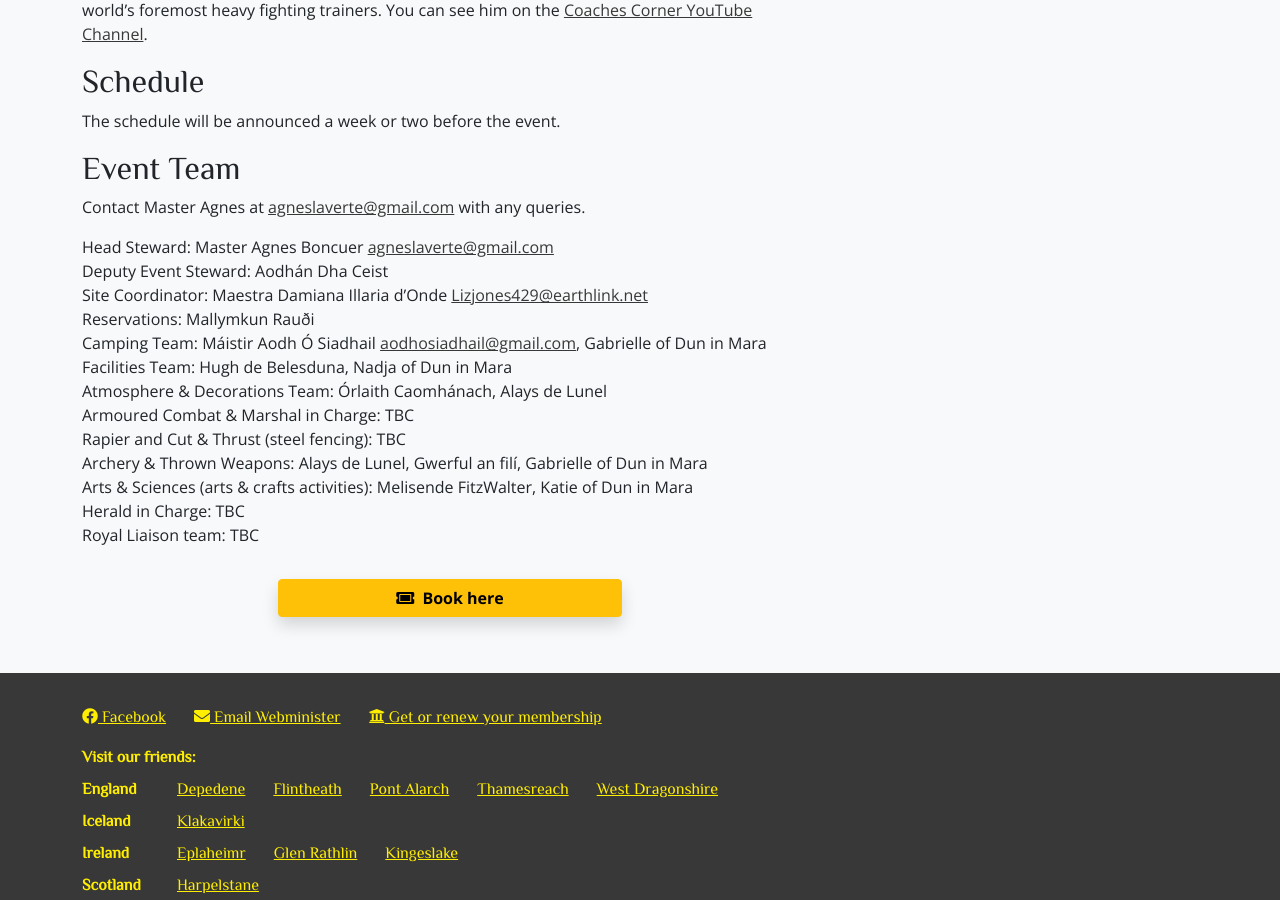
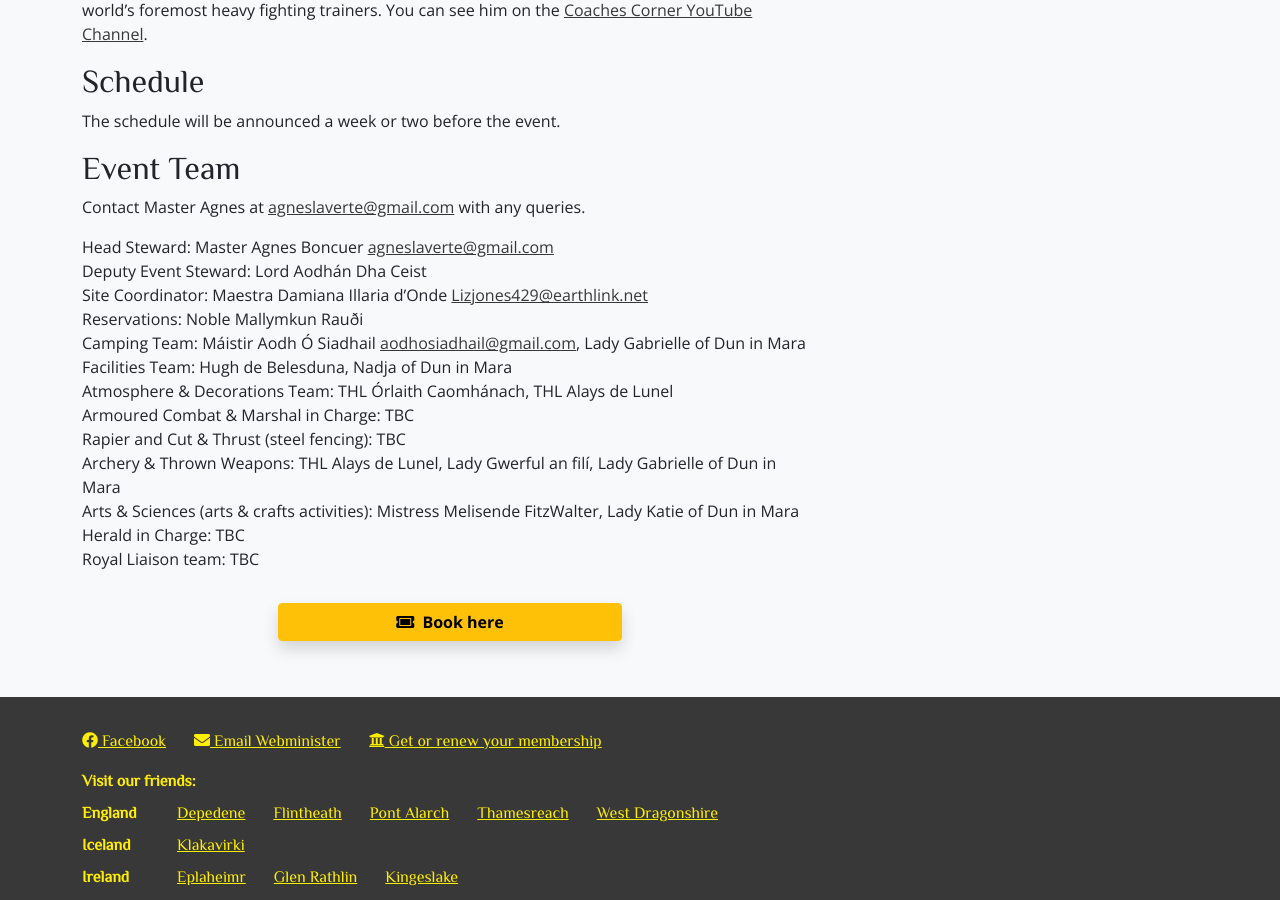
Before and after one commit to drachenwald/dun-in-mara, a Jekyll site: the page built from events/2024/strawberry-raid-iii/index.md, in a window 1280 px wide and 900 px high, scrolled down 4083 px. Built offline with Jekyll 4.4.1, drawn with Linux system fonts in a browser that asks for light colours; comment, search, counter and statistics services are not loaded.

Commit message:
Staff Titles

```diff
--- a/events/2024/strawberry-raid-iii/index.md
+++ b/events/2024/strawberry-raid-iii/index.md
@@ -141,16 +141,16 @@ The schedule will be announced a week or two before the event.
 Contact Master Agnes at <a href="mailto:agneslaverte@gmail.com">agneslaverte@gmail.com</a> with any queries.
 
 Head Steward: Master Agnes Boncuer <a href="mailto:agneslaverte@gmail.com">agneslaverte@gmail.com</a>
-Deputy Event Steward: Aodhán Dha Ceist
+Deputy Event Steward: Lord Aodhán Dha Ceist
 Site Coordinator: Maestra Damiana Illaria d'Onde <a href="mailto:Lizjones429@earthlink.net">Lizjones429@earthlink.net</a>
-Reservations: Mallymkun Rauði
-Camping Team: Máistir Aodh Ó Siadhail <a href="mailto:aodhosiadhail@gmail.com">aodhosiadhail@gmail.com</a>, Gabrielle of Dun in Mara
+Reservations: Noble Mallymkun Rauði
+Camping Team: Máistir Aodh Ó Siadhail <a href="mailto:aodhosiadhail@gmail.com">aodhosiadhail@gmail.com</a>, Lady Gabrielle of Dun in Mara
 Facilities Team: Hugh de Belesduna, Nadja of Dun in Mara
-Atmosphere & Decorations Team: Órlaith Caomhánach, Alays de Lunel
+Atmosphere & Decorations Team: THL Órlaith Caomhánach, THL Alays de Lunel
 Armoured Combat & Marshal in Charge: TBC
 Rapier and Cut & Thrust (steel fencing): TBC
-Archery & Thrown Weapons: Alays de Lunel, Gwerful an filí, Gabrielle of Dun in Mara
-Arts & Sciences (arts & crafts activities): Melisende FitzWalter, Katie of Dun in Mara
+Archery & Thrown Weapons: THL Alays de Lunel, Lady Gwerful an filí, Lady Gabrielle of Dun in Mara
+Arts & Sciences (arts & crafts activities): Mistress Melisende FitzWalter, Lady Katie of Dun in Mara
 Herald in Charge: TBC
 Royal Liaison team: TBC
 
```
